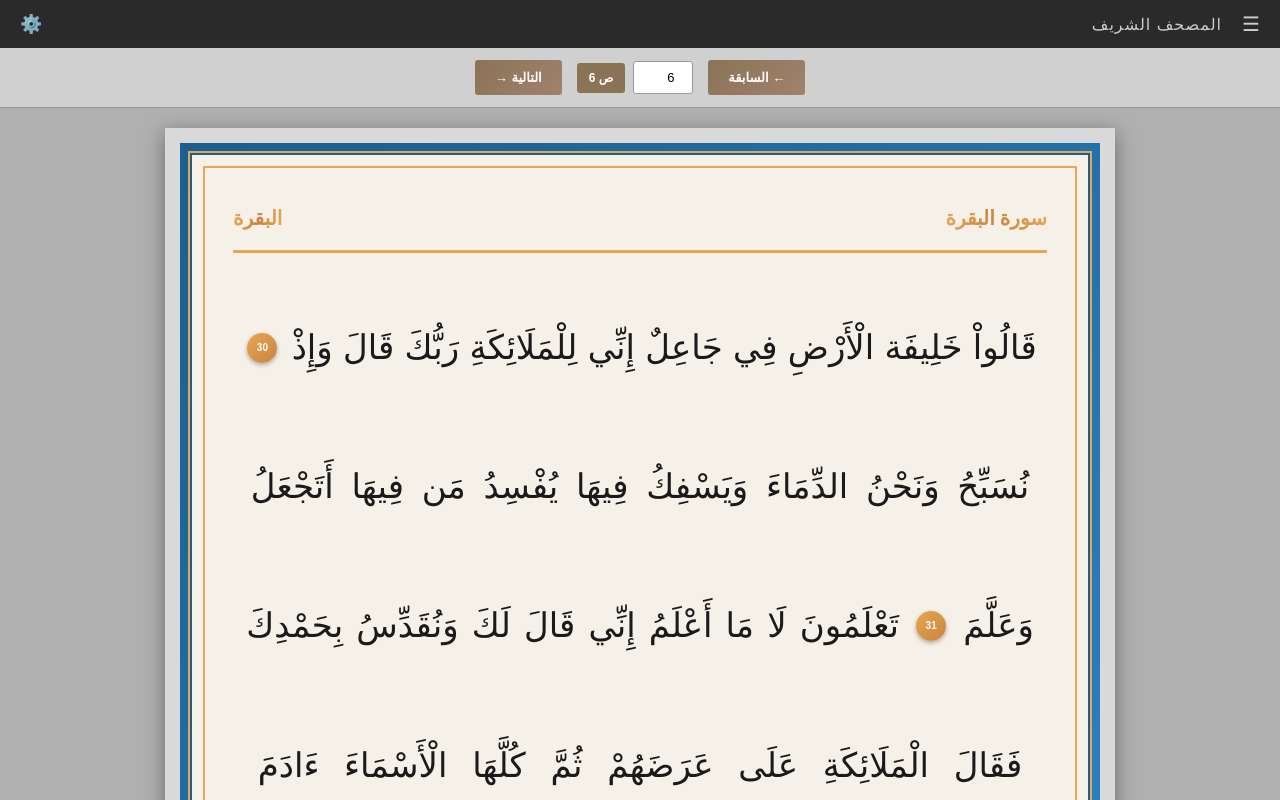
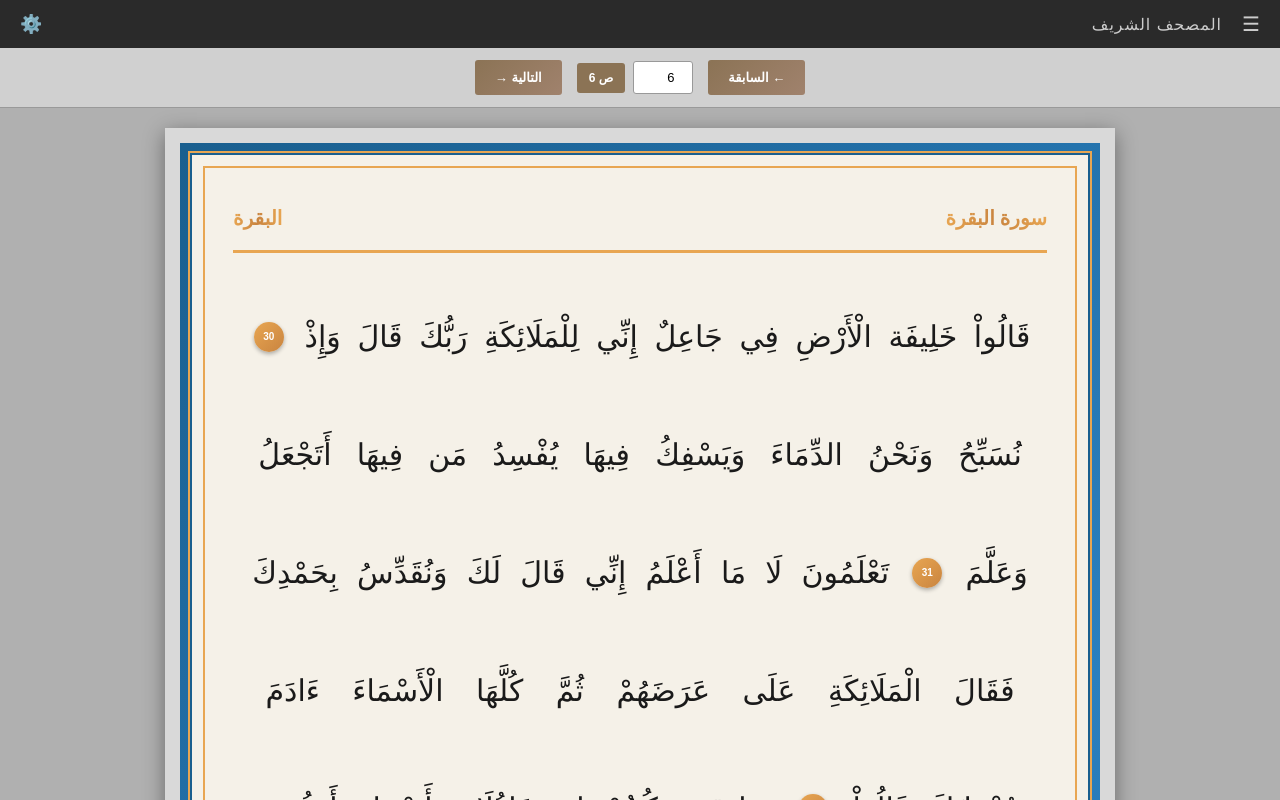
Before and after one commit to gtcm2019-prog/tafsir-QURAN2, a website: page index.html in a window 1280 px wide. Drawn offline with Linux system fonts and the light colour scheme; a web font is replaced by a local one.

Commit message:
Update index.html

```diff
--- a/index.html
+++ b/index.html
@@ -161,8 +161,8 @@
             flex-direction: row-reverse;
             justify-content: space-evenly;
             align-items: center;
-            line-height: 3.8;
-            font-size: 34px;
+            line-height: 3.6;
+            font-size: 30px;
             color: #1a1a1a;
             margin-bottom: 10px;
             font-family: 'QCF4_Hafs', 'Traditional Arabic', serif;
```
